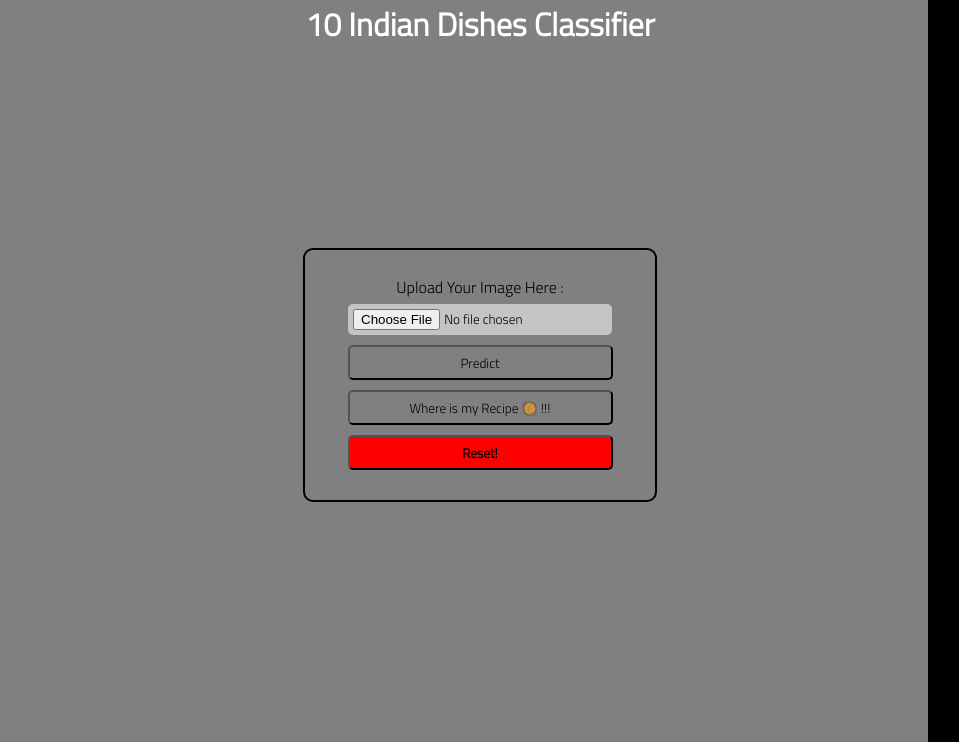
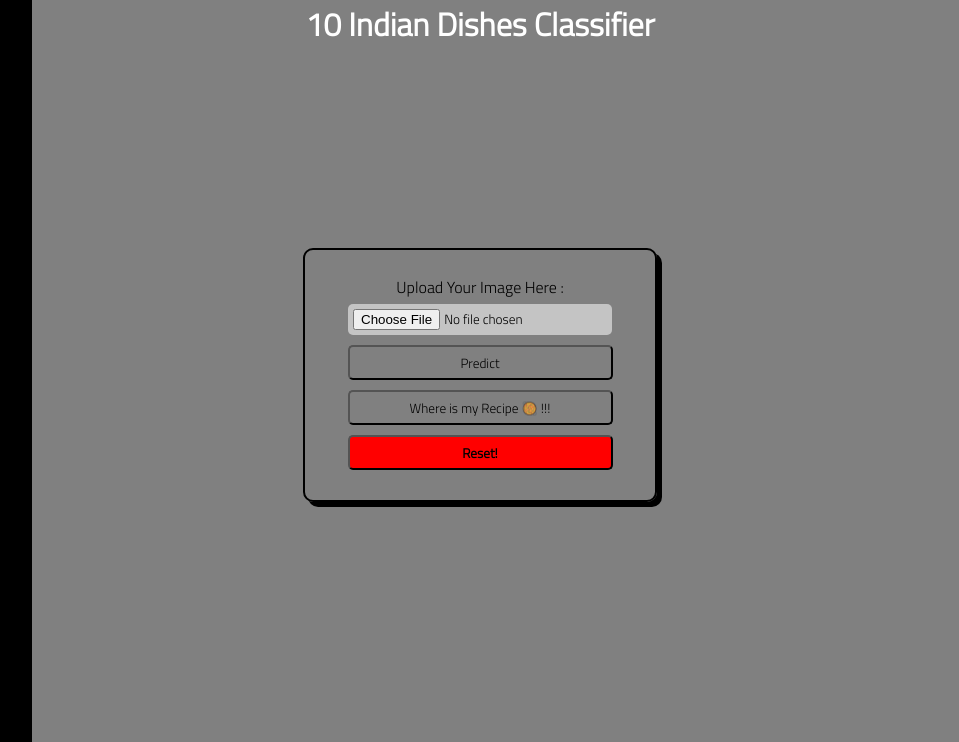
Before and after one commit to imnayakshubham/Food-Classification, a Flask app: page / in a window 1280 px wide. Shown: the top 742 px of the page, without its empty margins (160-1119 px from the left). Run offline with Flask 2, Linux system fonts and the light colour scheme.

Commit message:
Add files via upload

```diff
--- a/static/index.css
+++ b/static/index.css
@@ -1,21 +1,21 @@
 @import url('https://fonts.googleapis.com/css2?family=Titillium+Web:wght@300&display=swap');
+body{
+    background: linear-gradient(to right,black 15%, grey 15%);
+}
+/*  */
 *{
-        /* height: 50%; */
     padding: 0%;
     margin: 0%;
     font-family: 'Titillium Web', sans-serif;
 
 }
 .formcomponent{
-        /* background-color: grey; */
-        /* margin: 250px; */
     margin-top: 200px;
     border: 2px solid black;
     width: 300px;
     border-radius: 10px;
     padding: 25px;
-        box-shadow:5px 5px gray;
-        /* background: linear-gradient(to left,white 15%, black 15%); */
+    box-shadow:5px 5px black;
 
 }
 header{
@@ -29,14 +29,12 @@
     border-radius: 5px;
 }
 .Predictbtn,.getrecipebtn{
-        /* color:  white; */
     background-color: gray;
     width: 265px;
     padding: 5px;
     margin: 5px;
     border-radius: 5px;
     height: 35px;
-        /* opacity: 0.6; */
     transition: 0.3s;
     cursor: pointer;
 }
@@ -51,21 +49,13 @@
     cursor: pointer;
 
 }
-    /* .head,.foot{
-        background: linear-gradient(to right,black 15%, grey 15%);
-
-    } */
 .foot{
     text-align: bottom;
     bottom: 0;
     width: 100%;
     position: fixed;
 }
-    body{
-        background: linear-gradient(to right,black 15%, grey 15%);
 
-        background: linear-gradient(to left,black 15%, grey 15%);
-    }
 
 .linktext{
     color: white;
```
Lines whose indentation alone changed are shown as unchanged.
